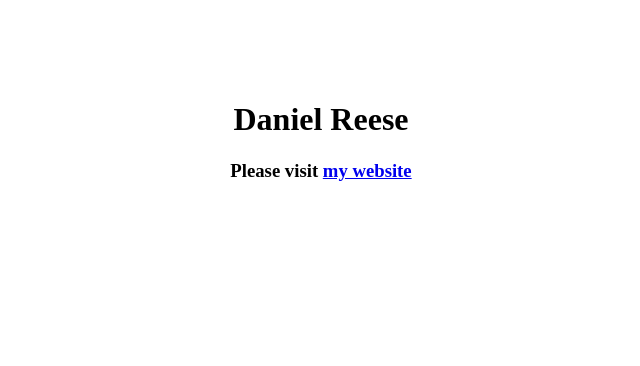
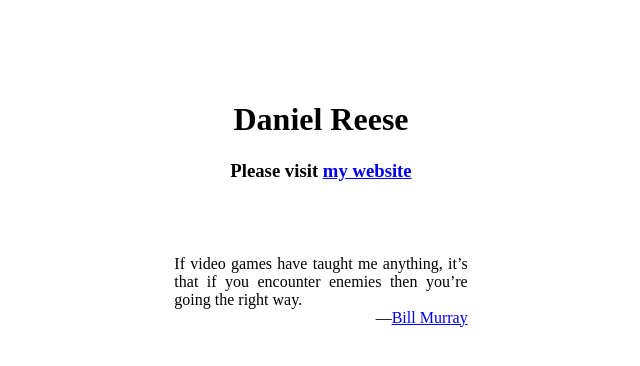
Before and after one commit to dreese/dreese.github.io, a plain HTML site: page index.html in a window 1280 px wide. Shown: the whole page, without its empty margins (319-959 px from the left). Drawn offline with Linux system fonts and the light colour scheme.

Commit message:
Add quote from Bill Murray.

```diff
--- a/index.html
+++ b/index.html
@@ -11,5 +11,14 @@
 <br>
 <h1 align=center>Daniel Reese</h1>
 <h3 align=center>Please visit <a href="http://www.danandcheryl.com/">my website</a></h3>
+<br>
+<br>
+<br>
+<center>
+<div style="text-align: justify; width: 220pt;">If video games have taught me anything, it’s that if you encounter enemies then you’re going the right way.</div>
+<div style="text-align: right; width: 220pt;">
+—<a href="https://twitter.com/BiIIMurray/status/709032201321619456">Bill Murray<a>
+</div>
+</center>
 </body>
 </html>
```
